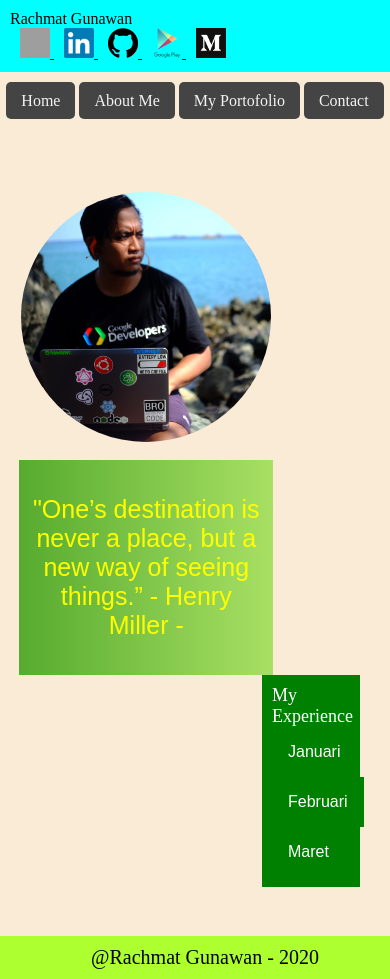
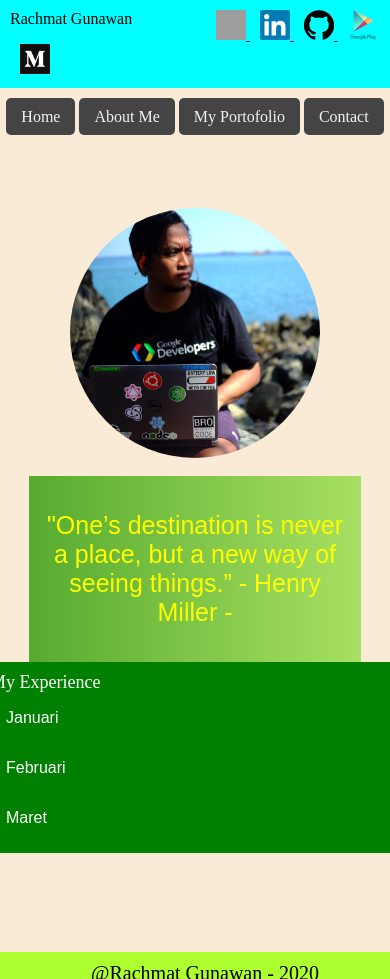
Before and after one commit to nawan44/Submission-Dicoding-Web-Dasar-Static, a plain HTML site: page index.html in a window 390 px wide. After the commit the page ends 952 px from the top, so only its background shows below. Drawn offline with Linux system fonts and the light colour scheme; grey boxes are pictures that could not be loaded.

```diff
--- a/css/styles.css
+++ b/css/styles.css
@@ -103,7 +103,8 @@ ul > li > a:hover {
     margin-bottom: 10px;
     margin-right: 30px;
 }
-/* Style The Dropdown Button */
+
+
 .dropbtn {
     background-color: green;
     color: white;
@@ -113,13 +114,13 @@ ul > li > a:hover {
     cursor: pointer;
 }
 
-/* The container <div> - needed to position the dropdown content */
+
 .dropdown {
     position: relative;
     display: inline-block;
 }
 
-/* Dropdown Content (Hidden by Default) */
+
 .dropdown-content {
     display: none;
     position: absolute;
@@ -129,7 +130,7 @@ ul > li > a:hover {
     z-index: 1;
 }
 
-/* Links inside the dropdown */
+
 .dropdown-content a {
     color: black;
     padding: 12px 16px;
@@ -137,17 +138,16 @@ ul > li > a:hover {
     display: block;
 }
 
-/* Change color of dropdown links on hover */
+
 .dropdown-content a:hover {
     background-color: #f1f1f1;
 }
 
-/* Show the dropdown menu on hover */
+
 .dropdown:hover .dropdown-content {
     display: block;
 }
 
-/* Change the background color of the dropdown button when the dropdown content is shown */
 .dropdown:hover .dropbtn {
     background-color: #3e8e41;
 }
@@ -187,7 +187,7 @@ ul > li > a:hover {
     background: linear-gradient(to right, #2980B9, #6DD5FA, #FFFFFF);
 }
 #footer {
-    position: relative;
+    position: absolute;
     width: 100%;
     padding: 10px;
     font-size: 20px;
@@ -203,4 +203,51 @@ ul > li > a:hover {
     font-family: 'Acme', sans-serif;
     font-size: 30px;
 }
-@media screen and (max-width:680px) {}
+@media screen and (max-width:680px) {
+    #header {
+        width: 100%;
+        height: auto;
+        background-color: aqua;
+        padding: 10px;
+    }
+    .name {
+        float: left;
+        width: 40%;
+
+    }
+    .social {
+        width: 60%;
+        float: right;
+    }
+    #content {
+    float: left;
+    width: 100%;
+    position: relative;
+}
+.artikel {
+    width: 100%;
+    margin: 0 auto;
+    min-height: 100%;
+}
+
+#aside {
+    font-size: 18px;
+    color: white;
+    float: right;
+    background-color: green;
+    width: 100%;
+    height: 100%;
+
+    margin: 0 auto;
+
+}
+#footer {
+    position: fixed;
+    width: 100%;
+    height: 30px;
+    font-size: 20px;
+    text-align: center;
+    background-color: greenyellow;
+
+}
+}
--- a/index.html
+++ b/index.html
@@ -88,7 +88,14 @@
             </aside>
         </main>
 
-        <footer id="footer">@Rachmat Gunawan - 2020</footer>
+        <footer id="footer">@Rachmat Gunawan - 2020
+
+            <p class=”blue” id=”red”> A Text </p>
+            <p class=”blue” id=”red”> A Text </p>
+
+            <style> p { color: green; } .blue { color: blue; } #red { color: red; } </style>
+<style> p { color: green; } .blue { color: blue; } #red { color: red; } </style>
+        </footer>
     </body>
 <script >
 var para = document.querySelectorAll('p');
```
Also changed, not shown: page/aboutme.html (+1 -16 lines).
